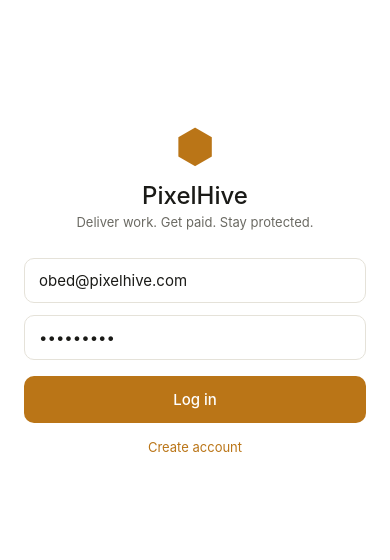
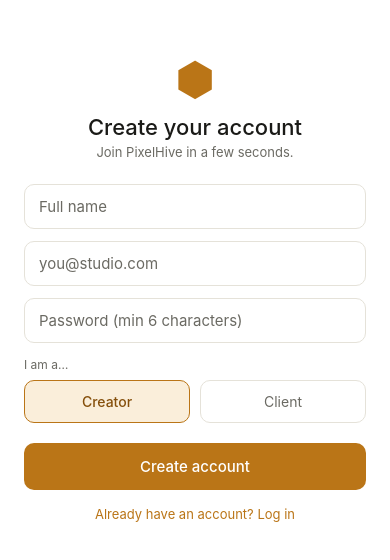
Before and after one commit to Obed-99/PIXELHIVE-FRONTEND, a React Native app in the folder mobile/: screen /Signup in a window 390 px wide. Shown: the part 136-696 px from the top of the page. Built offline with nearby package versions, Linux system fonts and the light colour scheme.

Commit message:
Make Create account button work (real signup flow)
- Add register() API call to POST /api/users
- New SignupScreen: name, email, password, creator/client role
- Registers, logs the user in, and goes to Projects
- Wire the Login screen 'Create account' link to open Signup

```diff
--- a/mobile/App.tsx
+++ b/mobile/App.tsx
@@ -11,10 +11,12 @@ import UploadScreen from './src/screens/UploadScreen';
 import ChatScreen from './src/screens/ChatScreen';
 import NotificationsScreen from './src/screens/NotificationsScreen';
 import ProfileScreen from './src/screens/ProfileScreen';
+import SignupScreen from './src/screens/SignupScreen';
 
 // The list of screens and the data each one receives.
 export type RootStackParamList = {
   Login: undefined;
+  Signup: undefined;
   Projects: undefined;
   ProjectDetail: { projectId: number; title: string };
   Contract: { projectId: number };
@@ -34,6 +36,7 @@ export default function App() {
       <NavigationContainer>
         <Stack.Navigator screenOptions={{ headerShown: false }}>
           <Stack.Screen name="Login" component={LoginScreen} />
+          <Stack.Screen name="Signup" component={SignupScreen} />
           <Stack.Screen name="Projects" component={ProjectsScreen} />
           <Stack.Screen name="ProjectDetail" component={ProjectDetailScreen} />
           <Stack.Screen name="Contract" component={ContractScreen} />
--- a/mobile/src/api.ts
+++ b/mobile/src/api.ts
@@ -49,6 +49,21 @@ export async function login(email: string, password: string): Promise<User> {
     body: JSON.stringify({ email, password }),
   });
   if (!res.ok) throw new Error('Invalid email or password');
+  return res.json();
+}
+
+export async function register(
+  fullName: string,
+  email: string,
+  password: string,
+  role: string
+): Promise<User> {
+  const res = await fetch(`${API_URL}/api/users`, {
+    method: 'POST',
+    headers: { 'Content-Type': 'application/json' },
+    body: JSON.stringify({ fullName, email, password, role }),
+  });
+  if (!res.ok) throw new Error('Could not create account. That email may already be in use.');
   return res.json();
 }
 
--- a/mobile/src/screens/LoginScreen.tsx
+++ b/mobile/src/screens/LoginScreen.tsx
@@ -67,7 +67,7 @@ export default function LoginScreen({ navigation }: any) {
           )}
         </TouchableOpacity>
 
-        <TouchableOpacity>
+        <TouchableOpacity onPress={() => navigation.navigate('Signup')}>
           <Text style={styles.link}>Create account</Text>
         </TouchableOpacity>
       </View>
--- /dev/null
+++ b/mobile/src/screens/SignupScreen.tsx
@@ -0,0 +1,153 @@
+import { useState } from 'react';
+import {
+  View,
+  Text,
+  TextInput,
+  TouchableOpacity,
+  StyleSheet,
+  Alert,
+  ActivityIndicator,
+} from 'react-native';
+import { SafeAreaView } from 'react-native-safe-area-context';
+import { colors } from '../theme';
+import { register } from '../api';
+import { setCurrentUser } from '../auth';
+
+export default function SignupScreen({ navigation }: any) {
+  const [fullName, setFullName] = useState('');
+  const [email, setEmail] = useState('');
+  const [password, setPassword] = useState('');
+  const [role, setRole] = useState('creator');
+  const [loading, setLoading] = useState(false);
+
+  async function onCreate() {
+    if (!fullName.trim() || !email.trim() || !password) {
+      Alert.alert('Missing details', 'Please fill in your name, email and password.');
+      return;
+    }
+    if (password.length < 6) {
+      Alert.alert('Weak password', 'Use at least 6 characters.');
+      return;
+    }
+    setLoading(true);
+    try {
+      const user = await register(fullName.trim(), email.trim().toLowerCase(), password, role);
+      setCurrentUser(user);
+      navigation.replace('Projects');
+    } catch (e: any) {
+      Alert.alert('Could not create account', e?.message ?? 'Please try again');
+    } finally {
+      setLoading(false);
+    }
+  }
+
+  return (
+    <SafeAreaView style={styles.safe}>
+      <View style={styles.container}>
+        <View style={styles.brand}>
+          <Text style={styles.logo}>⬢</Text>
+          <Text style={styles.title}>Create your account</Text>
+          <Text style={styles.tagline}>Join PixelHive in a few seconds.</Text>
+        </View>
+
+        <TextInput
+          style={styles.input}
+          placeholder="Full name"
+          placeholderTextColor={colors.textMuted}
+          value={fullName}
+          onChangeText={setFullName}
+        />
+        <TextInput
+          style={styles.input}
+          placeholder="you@studio.com"
+          placeholderTextColor={colors.textMuted}
+          value={email}
+          onChangeText={setEmail}
+          autoCapitalize="none"
+          keyboardType="email-address"
+        />
+        <TextInput
+          style={styles.input}
+          placeholder="Password (min 6 characters)"
+          placeholderTextColor={colors.textMuted}
+          value={password}
+          onChangeText={setPassword}
+          secureTextEntry
+        />
+
+        <Text style={styles.label}>I am a…</Text>
+        <View style={styles.roleRow}>
+          <TouchableOpacity
+            style={[styles.role, role === 'creator' && styles.roleActive]}
+            onPress={() => setRole('creator')}
+          >
+            <Text style={[styles.roleText, role === 'creator' && styles.roleTextActive]}>
+              Creator
+            </Text>
+          </TouchableOpacity>
+          <TouchableOpacity
+            style={[styles.role, role === 'client' && styles.roleActive]}
+            onPress={() => setRole('client')}
+          >
+            <Text style={[styles.roleText, role === 'client' && styles.roleTextActive]}>
+              Client
+            </Text>
+          </TouchableOpacity>
+        </View>
+
+        <TouchableOpacity style={styles.button} onPress={onCreate} disabled={loading}>
+          {loading ? (
+            <ActivityIndicator color="#fff" />
+          ) : (
+            <Text style={styles.buttonText}>Create account</Text>
+          )}
+        </TouchableOpacity>
+
+        <TouchableOpacity onPress={() => navigation.goBack()}>
+          <Text style={styles.link}>Already have an account? Log in</Text>
+        </TouchableOpacity>
+      </View>
+    </SafeAreaView>
+  );
+}
+
+const styles = StyleSheet.create({
+  safe: { flex: 1, backgroundColor: colors.bg },
+  container: { flex: 1, justifyContent: 'center', paddingHorizontal: 24 },
+  brand: { alignItems: 'center', marginBottom: 24 },
+  logo: { fontSize: 46, color: colors.brand },
+  title: { fontSize: 22, fontWeight: '500', color: colors.text, marginTop: 8 },
+  tagline: { fontSize: 13, color: colors.textMuted, marginTop: 4 },
+  input: {
+    borderWidth: 1,
+    borderColor: colors.border,
+    borderRadius: 10,
+    paddingHorizontal: 14,
+    paddingVertical: 12,
+    fontSize: 15,
+    color: colors.text,
+    marginBottom: 12,
+  },
+  label: { fontSize: 12, color: colors.textMuted, marginBottom: 8, marginTop: 2 },
+  roleRow: { flexDirection: 'row', gap: 10, marginBottom: 16 },
+  role: {
+    flex: 1,
+    borderWidth: 1,
+    borderColor: colors.border,
+    borderRadius: 10,
+    paddingVertical: 12,
+    alignItems: 'center',
+  },
+  roleActive: { borderColor: colors.brand, backgroundColor: colors.brandTint },
+  roleText: { fontSize: 14, color: colors.textMuted },
+  roleTextActive: { color: colors.brandDark, fontWeight: '500' },
+  button: {
+    backgroundColor: colors.brand,
+    borderRadius: 10,
+    paddingVertical: 14,
+    alignItems: 'center',
+    marginTop: 4,
+  },
+  buttonText: { color: '#fff', fontSize: 15, fontWeight: '500' },
+  link: { textAlign: 'center', color: colors.brand, fontSize: 13, marginTop: 16 },
+});
```
